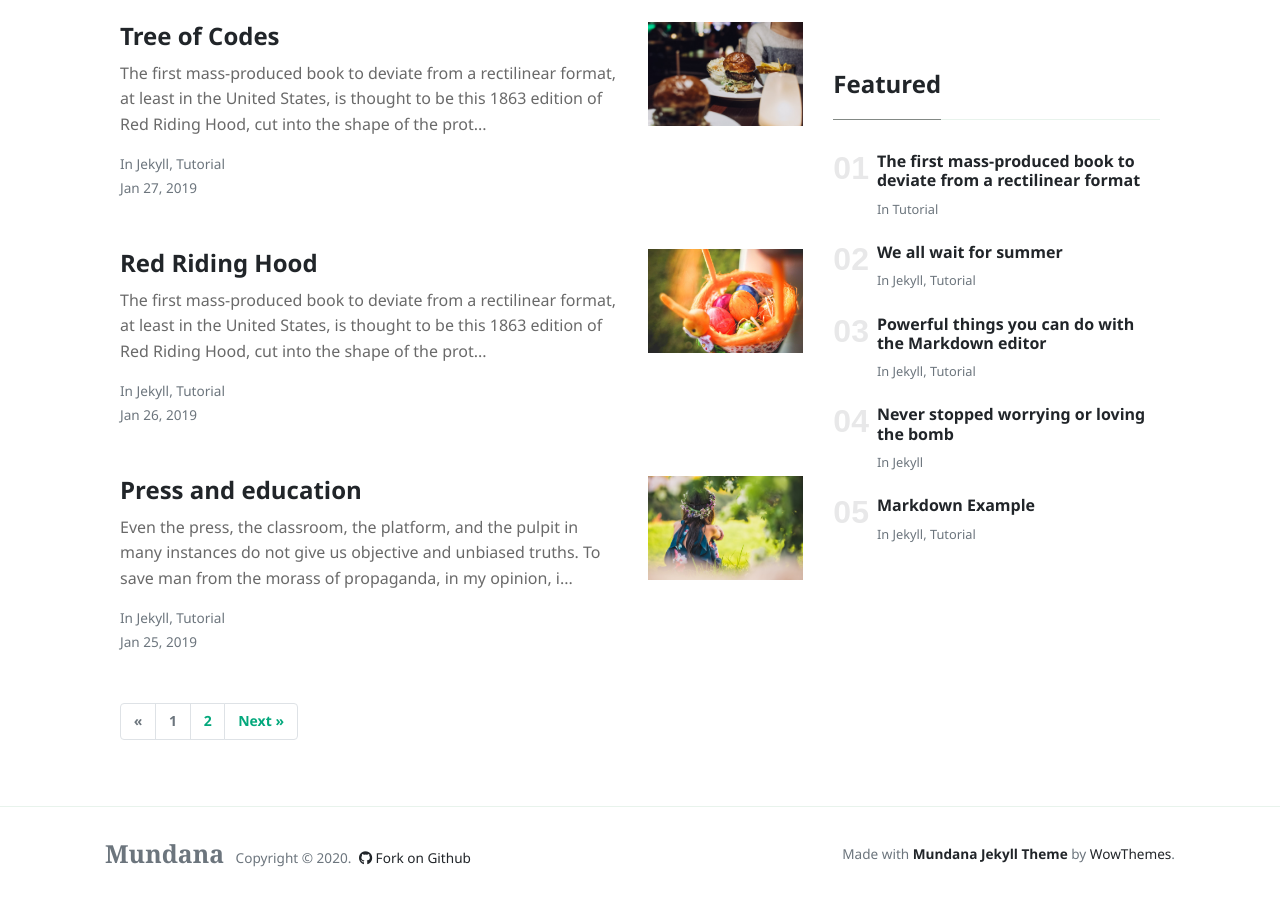
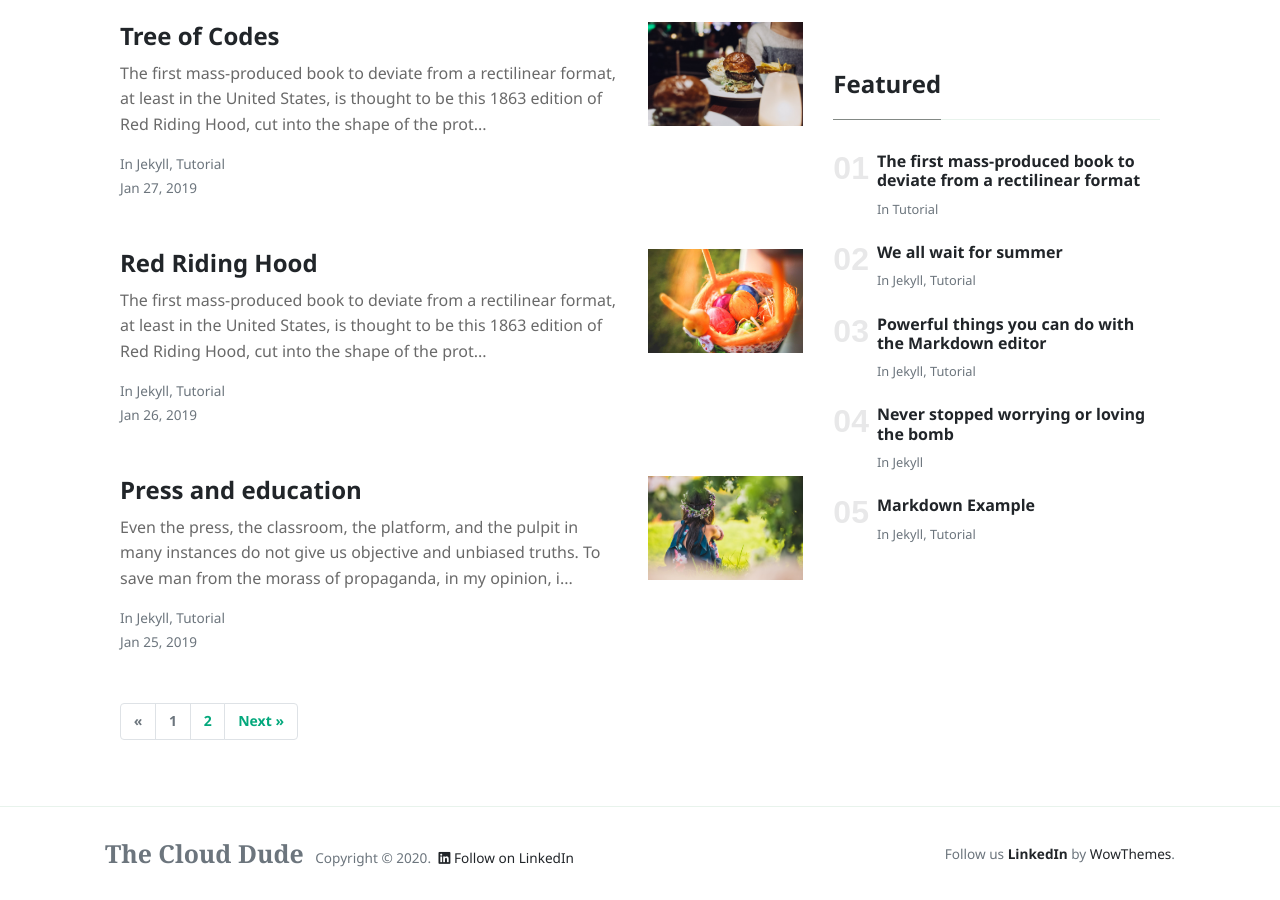
Before and after one commit to AkshaySiwal/tcd, a Jekyll site: the page built from index.html, in a window 1280 px wide and 900 px high, scrolled down 1707 px. Built offline with Jekyll 4.4.1, drawn with Linux system fonts in a browser that asks for light colours; nearby versions of some CDN libraries; the list of posts is cut into pages by our own code.

Commit message:
Update default.html

```diff
--- a/_layouts/default.html
+++ b/_layouts/default.html
@@ -77,15 +77,15 @@
         <div class="container">
         <div class="row align-items-center justify-content-between">
             <div>
-                <span class="navbar-brand mr-2 mb-0"><strong>Mundana</strong></span>
+                <span class="navbar-brand mr-2 mb-0"><strong>The Cloud Dude</strong></span>
                 <span>Copyright © <script>document.write(new Date().getFullYear())</script>.</span>
 
-                <!--  Github Repo Star Btn-->
-                <a class="text-dark ml-1" target="_blank" href="https://github.com/wowthemesnet/mundana-theme-jekyll"><i class="fab fa-github"></i> Fork on Github</a>
+
+                <a class="text-dark ml-1" target="_blank" href="https://www.linkedin.com/in/the-cloud-dude-55156a1b0/"><i class="fab fa-linkedin"></i> Follow on LinkedIn</a>
 
             </div>
             <div>
-                Made with <a target="_blank" class="text-dark font-weight-bold" href="https://www.wowthemes.net/mundana-jekyll-theme/"> Mundana Jekyll Theme </a> by <a class="text-dark" target="_blank" href="https://www.wowthemes.net">WowThemes</a>.
+                Follow us <a target="_blank" class="text-dark font-weight-bold" href="https://www.linkedin.com/in/the-cloud-dude-55156a1b0/"> LinkedIn </a> by <a class="text-dark" target="_blank" href="https://www.wowthemes.net">WowThemes</a>.
             </div>
         </div>
         </div>
```
